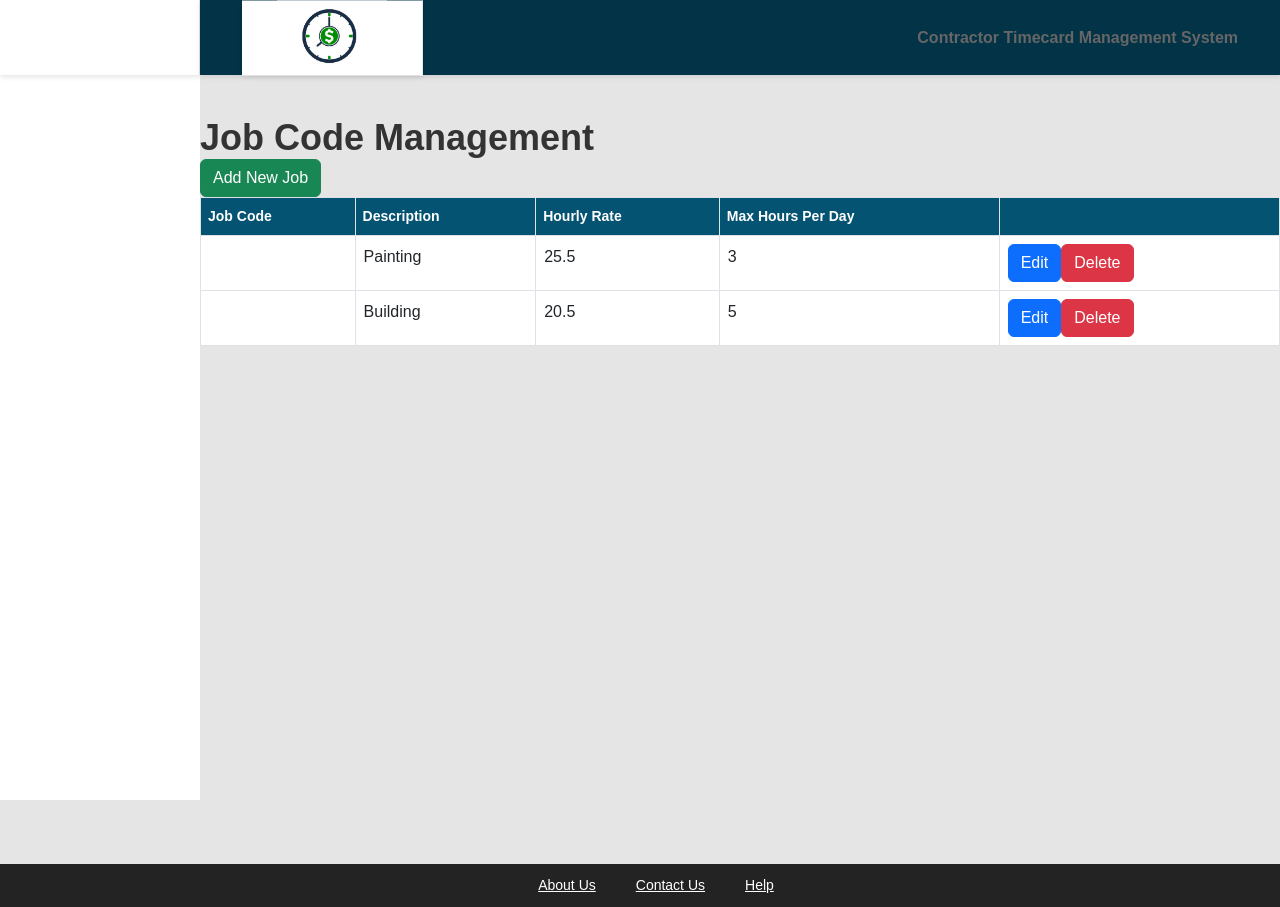
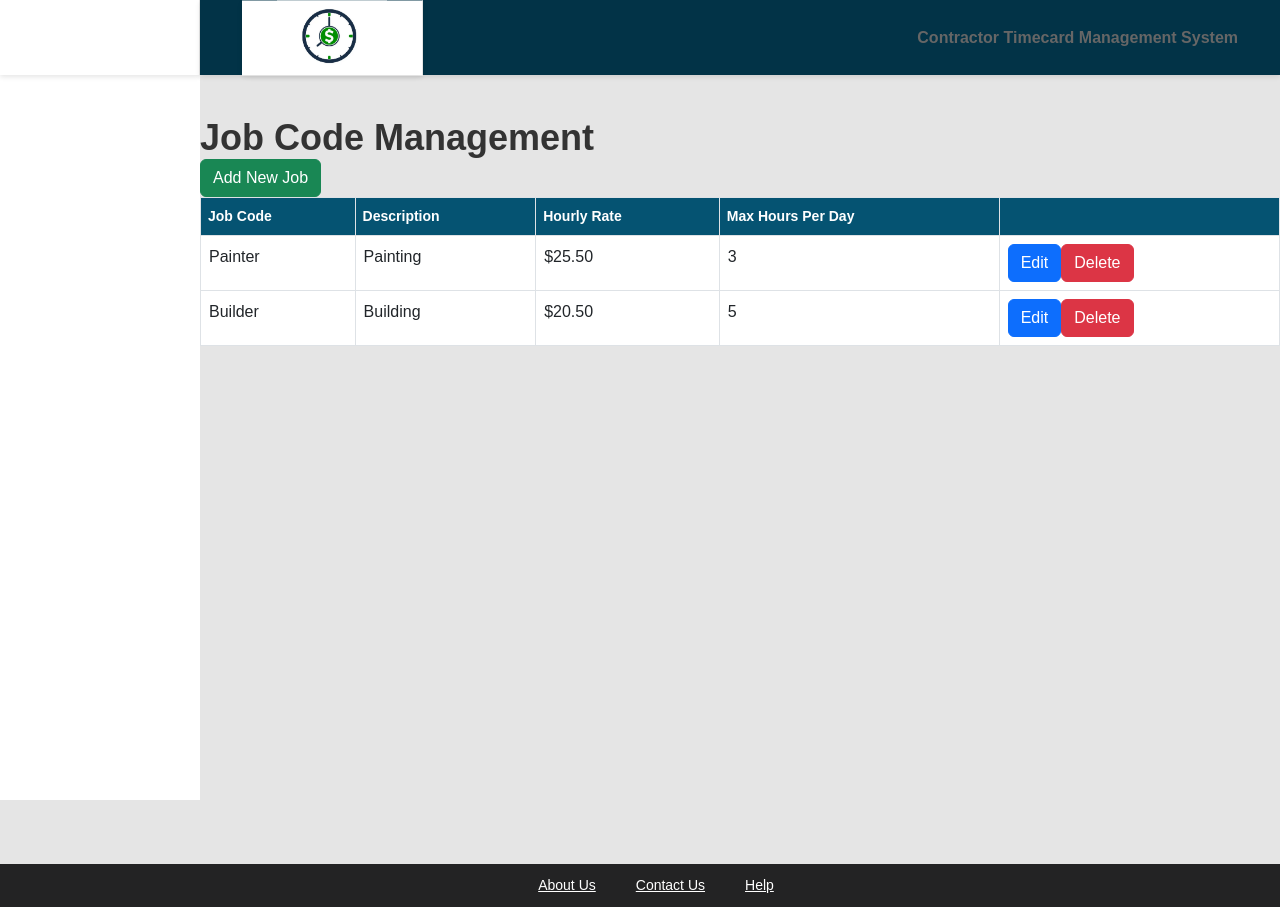
Before and after one commit to mazvi-git/timecardManagementSystem-Frontend, an Angular app: page / in a window 1280 px wide. Built offline with nearby package versions, Linux system fonts and the light colour scheme.

Commit message:
added currency pipe to hourlyRate/ updated name

```diff
--- a/src/app/components/job-list/job-list.component.html
+++ b/src/app/components/job-list/job-list.component.html
@@ -1,6 +1,6 @@
 <div class="main-content">
   <h1>
-     Job Code Management
+    Job Code Management
   </h1>
     <div>
         <a href="#" class="btn btn-success">Add New Job</a>
@@ -15,9 +15,9 @@
       </thead>
       <tbody>
         <tr *ngFor="let j of jobs" >
-          <td>{{j.jobName}}</td>
+          <td>{{j.name}}</td>
           <td>{{j.description}}</td>
-          <td>{{j.hourlyRate}}</td>
+          <td>{{j.hourlyRate | currency:'USD'}}</td>
           <td>{{j.maxNumOfHrPerDay}}</td>
           <td>
             <a href="#" class="btn btn-primary">Edit</a>
```
